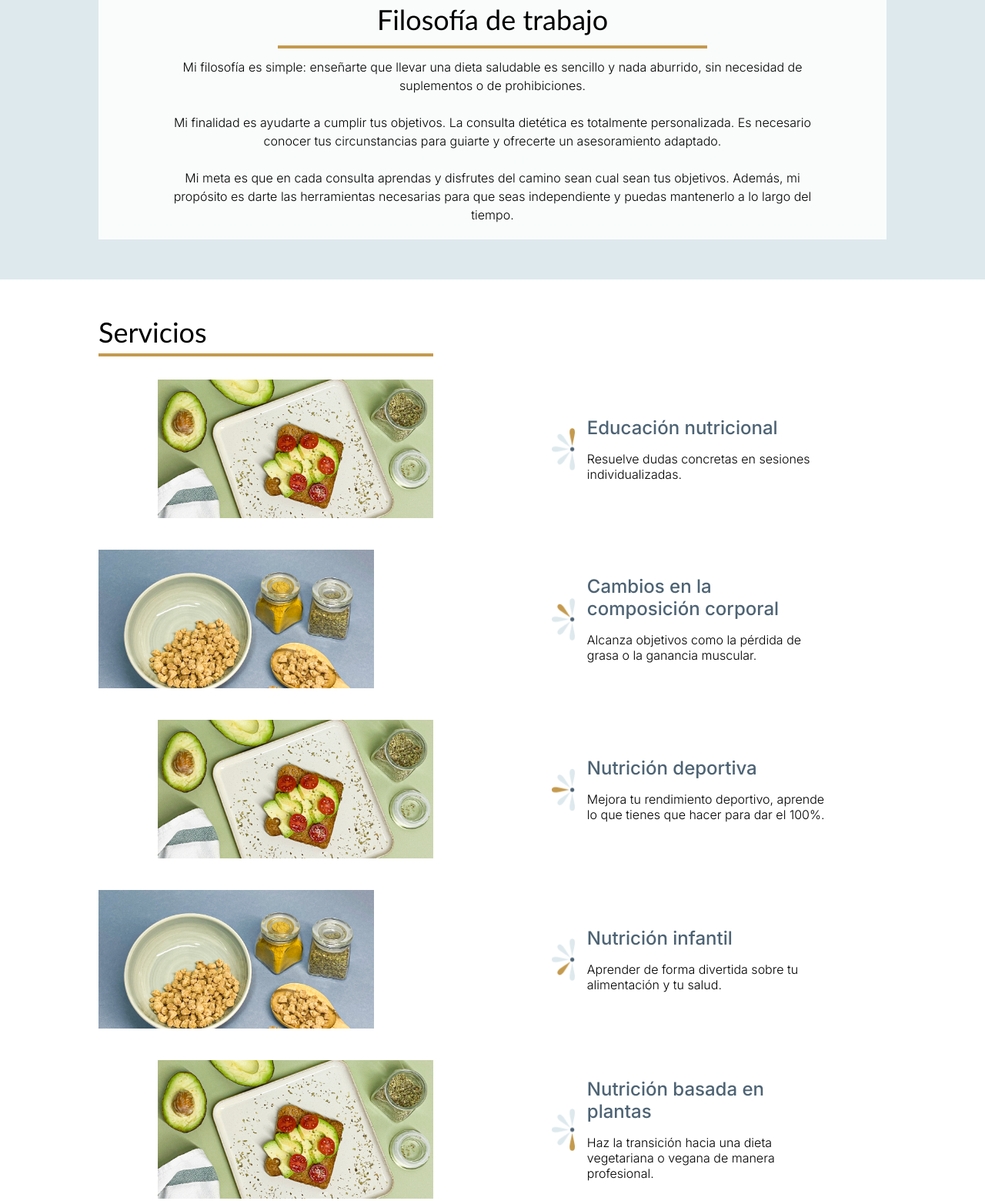
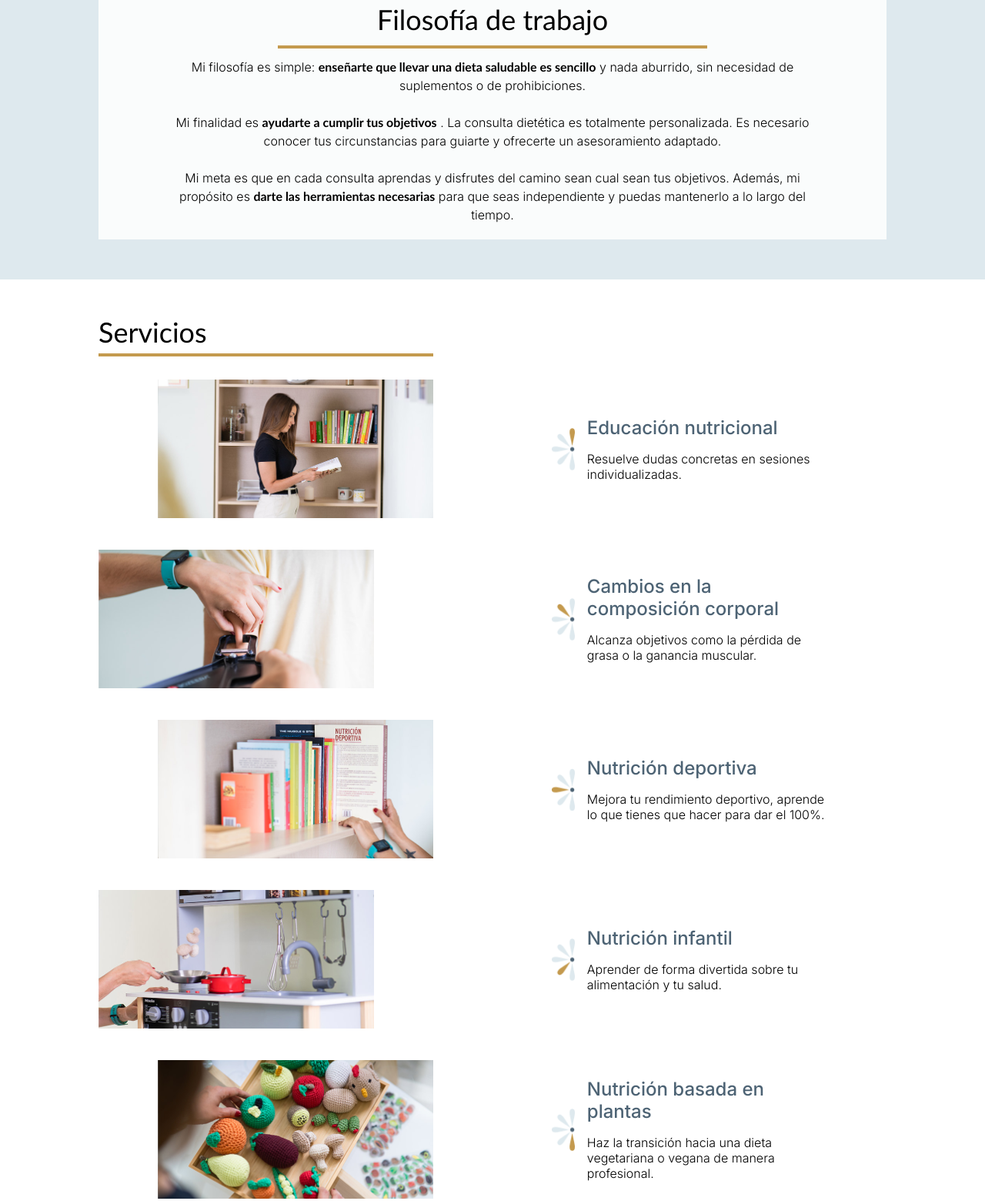
Before and after one commit to Thysreg/veronica_camara, a plain HTML site: page index.html in a window 1280 px wide. Shown: the part 1031-2591 px from the top of the page at 77% size. Drawn offline with Linux system fonts and the light colour scheme.

Commit message:
New images and text

```diff
--- a/index.css
+++ b/index.css
@@ -84,7 +84,7 @@ nav img{
 .headerImg{
   min-height: 50vh;
   width: 100%;
-  background-image: url("images/Screenshot\ 2022-03-11\ 171501.jpg");
+  background-image: url("images/vero-header.jpg");
   background-size: cover;
   background-position: center;
   position: relative;
@@ -110,7 +110,7 @@ nav img{
 }
 
 #sobreMiImg{
-  background-image: url("images/cartel_consulta_VERO.jpg");
+  background-image: url("images/vero-sobre-mi-2.jpg");
   height: 250px;
   width: 50%;
   background-size: cover;
@@ -187,8 +187,8 @@ nav img{
   margin-top: 2%;
 }
 
-.servicioCardA .servicioImg {
-  background-image: url("images/vero_foto_feed_tostada_aguacate.jpg");
+.servicioImg1 {
+  background-image: url("images/vero-servicios-educacion-nutricional-2.jpg");
   background-size: cover;
   height: 180px;
   width: 50%;
@@ -196,13 +196,39 @@ nav img{
   margin: 1% 7.5% 1% 7.5%;
 }
 
-.servicioCardB .servicioImg {
-  background-image: url("images/vero_foto_feed_soja.jpg");
+.servicioImg2 {
+  background-image: url("images/vero-servicios-cambios-composicion.jpg");
   background-size: cover;
   height: 180px;
   width: 50%;
   background-position: center;
   margin: 1% 15% 1% 0;
+}
+
+.servicioImg3 {
+  background-image: url("images/vero-servicios-nutricion-deportiva.jpg");
+  background-size: cover;
+  height: 180px;
+  width: 50%;
+  background-position: center;
+  margin: 1% 7.5% 1% 7.5%;
+}
+
+.servicioImg4 {
+  background-image: url("images/vero-servicios-nutricion-infantil-2.jpg");
+  background-size: cover;
+  height: 180px;
+  width: 50%;
+  background-position: center;
+  margin: 1% 15% 1% 0;
+}
+.servicioImg5 {
+  background-image: url("images/vero-servicios-nutricion-plantas.jpg");
+  background-size: cover;
+  height: 180px;
+  width: 50%;
+  background-position: center;
+  margin: 1% 7.5% 1% 7.5%;
 }
 
 .servicioDescription {
--- a/index.html
+++ b/index.html
@@ -41,13 +41,14 @@
             </div>
             <div id="sobreMiContent">
                 <p id="sobreMiText">
-                    Hola! Soy Veronica Cámara y soy dietista - nutricionista.
-                    Me diplomé en 2012 y desde entonces no he parado de formarme. Me encanta leer y aprender, sobre
-                    todo acerca de la nutrición basada en plantas (dieta vegetariana/vegana), la nutrición infantil y la
-                    nutrición deportiva, sobre esta realicé un un Experto en Nutrición Deportiva en 2013. Además, mi
-                    pasión por aprender me llevó a graduarme en Fisioterapia en 2018 pero eso ya es otro capítulo.
+                    Hola! Soy Verónica Cámara y soy <b>dietista - nutricionista</b>.
+                    <br>
+                    Me diplomé en 2012 y desde entonces no he parado de formarme. Me encanta leer y aprender, sobre todo
+                    acerca de la nutrición basada en plantas (dieta vegetariana/vegana), la nutrición infantil y la
+                    nutrición deportiva, sobre esta rama realicé un Experto en Nutrición Deportiva en 2013. Además, mi
+                    <b>pasión por aprender</b> me llevó a graduarme en Fisioterapia en 2018 pero eso ya es otro capítulo.
                     <br><br>
-                    Considero que un buen profesional de la salud tiene que estar continuamente actualizado por lo que
+                    Considero que un buen profesional de la salud tiene que estar <b>continuamente actualizado</b> por lo que
                     sigo estudiando sobre diferentes patologías (obesidad, digestiva, hormonal,..).
                 </p>
 
@@ -65,15 +66,14 @@
                     <hr>
                 </div>
                 <p id="filosofiaTrabajoText">
-                    Mi filosofía es simple: enseñarte que llevar una dieta saludable es sencillo y nada aburrido, sin
+                    Mi filosofía es simple: <b>enseñarte que llevar una dieta saludable es sencillo</b> y nada aburrido, sin
                     necesidad de suplementos o de prohibiciones.
                     <br><br>
-                    Mi finalidad es ayudarte a cumplir tus objetivos. La consulta dietética es totalmente personalizada.
-                    Es
-                    necesario conocer tus circunstancias para guiarte y ofrecerte un asesoramiento adaptado.
+                    Mi finalidad es <b>ayudarte a cumplir tus objetivos</b> . La consulta dietética es totalmente personalizada.
+                    Es necesario conocer tus circunstancias para guiarte y ofrecerte un asesoramiento adaptado.
                     <br><br>
                     Mi meta es que en cada consulta aprendas y disfrutes del camino sean cual sean tus objetivos.
-                    Además, mi propósito es darte las herramientas necesarias para que seas independiente y puedas
+                    Además, mi propósito es <b>darte las herramientas necesarias</b> para que seas independiente y puedas
                     mantenerlo a lo largo del tiempo.
 
                 </p>
@@ -92,7 +92,7 @@
                 <!-- Servicio 1 -->
 
                 <div class="servicioCardA">
-                    <div class="servicioImg"></div>
+                    <div class="servicioImg1"></div>
                     <div class="servicioDescription">
                         <img src="images/server1.png">
                         <div class="servicioText">
@@ -109,7 +109,7 @@
                 <!-- Servicio 2 -->
 
                 <div class="servicioCardB">
-                    <div class="servicioImg"></div>
+                    <div class="servicioImg2"></div>
                     <div class="servicioDescription">
                         <img src="images/server2.png">
                         <div class="servicioText">
@@ -127,7 +127,7 @@
                 <!-- Servicio 3 -->
 
                 <div class="servicioCardA">
-                    <div class="servicioImg"></div>
+                    <div class="servicioImg3"></div>
                     <div class="servicioDescription">
                         <img src="images/server3.png">
                         <div class="servicioText">
@@ -145,7 +145,7 @@
                 <!-- Servicio 4 -->
 
                 <div class="servicioCardB">
-                    <div class="servicioImg"></div>
+                    <div class="servicioImg4"></div>
                     <div class="servicioDescription">
                         <img src="images/server4.png">
                         <div class="servicioText">
@@ -162,7 +162,7 @@
                 <!-- Servicio 5 -->
 
                 <div class="servicioCardA">
-                    <div class="servicioImg"></div>
+                    <div class="servicioImg5"></div>
                     <div class="servicioDescription">
                         <img src="images/server5.png">
                         <div class="servicioText">
```
Also changed, not shown: images/vero-header.jpg (added), images/vero-servicios-cambios-composicion.jpg (added), images/vero-servicios-educacion-nutricional-2.jpg (added), images/vero-servicios-educacion-nutricional.jpg (added), images/vero-servicios-nutricion-deportiva.jpg (added), images/vero-servicios-nutricion-infantil-2.jpg (added), images/vero-servicios-nutricion-infantil.jpg (added), images/vero-servicios-nutricion-plantas.jpg (added), images/vero-sobre-mi-2.jpg (added), images/vero-sobre-mi.jpg (added).
